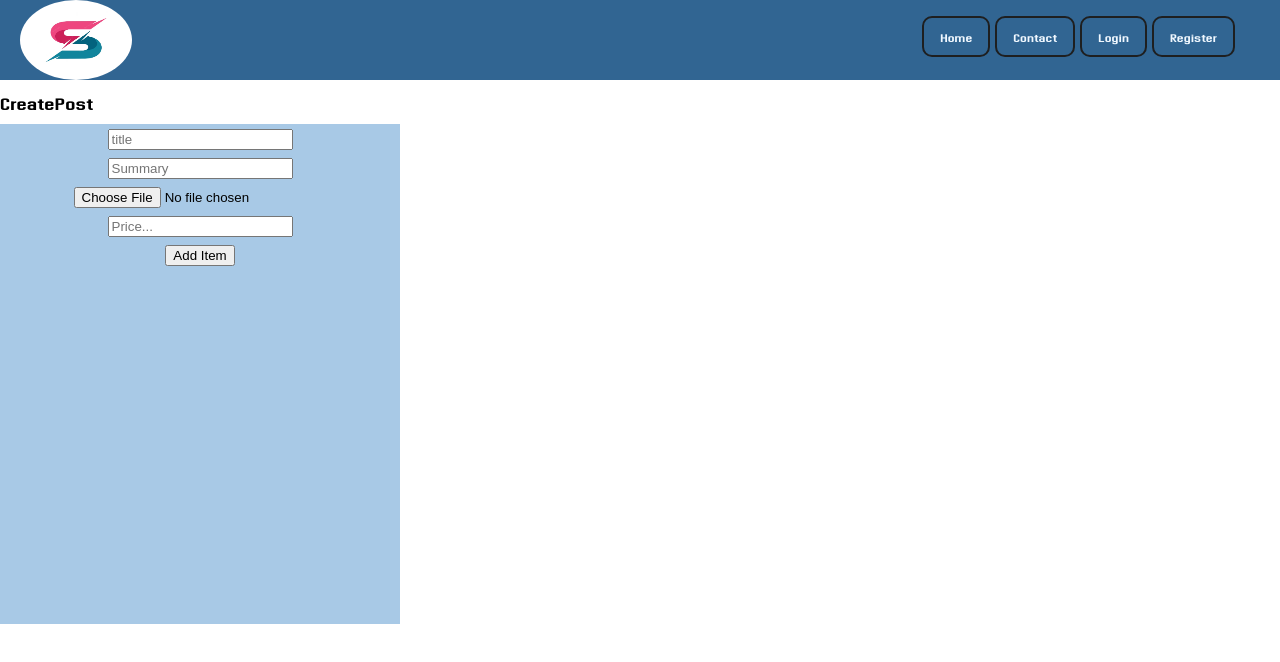
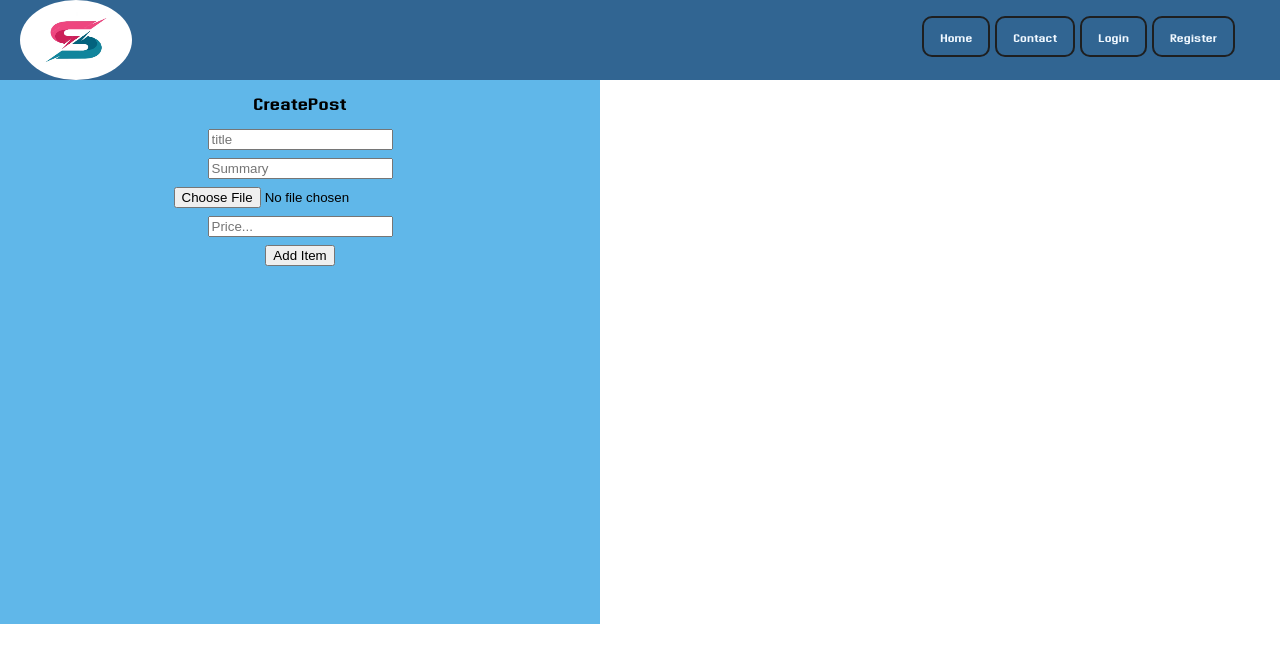
Before and after one commit to Dharasai/mern_stack, a React (Create React App) app in the folder clientmern/: page /home in a window 1280 px wide. Shown: the top 662 px of the page. Built offline with nearby package versions, Linux system fonts and the light colour scheme; no server answers.

Commit message:
creating the create post in desktop

```diff
--- a/clientmern/src/assets/css/styles/components/home.scss
+++ b/clientmern/src/assets/css/styles/components/home.scss
@@ -149,15 +149,20 @@ body {
 // create post page
 
 .create-post-Page {
-    .create-Post-Section {
-        width: 0;
-        height: 0;
+    background-color: rgb(128, 233, 96);
+    width: 100%;
+    height: 100%;
     .container {
+        background-color: rgb(96, 183, 233);
+        width: 600px;
+        display: grid;
+        place-items: center;
+        position: absolute;
+        // height: 100vh;
         .create-Post-Header .create-post-title {
             font-size: 24px;
         }
         .create-Post-Body .form {
-                background-color: rgb(168, 201, 230);
             width: 400px;
             height: 500px;
             display: flex;
@@ -165,4 +170,3 @@ body {
         }
     }
 }
-}
--- a/clientmern/src/components/CreatePost/CreatePost.js
+++ b/clientmern/src/components/CreatePost/CreatePost.js
@@ -17,7 +17,6 @@ const CreatePost = () => {
     return (
         <React.Fragment>
             <div className='create-post-Page'>
-                <div className='create-Post-Section'>
                 <div className='container'>
                     <div className='create-Post-Header'>
                         <div className='create-post-title'>CreatePost</div>
@@ -59,7 +58,6 @@ const CreatePost = () => {
                     </div>
                 </div>
             </div>
-            </div>
         </React.Fragment>
     )
 }
```
Lines whose indentation alone changed are shown as unchanged.
